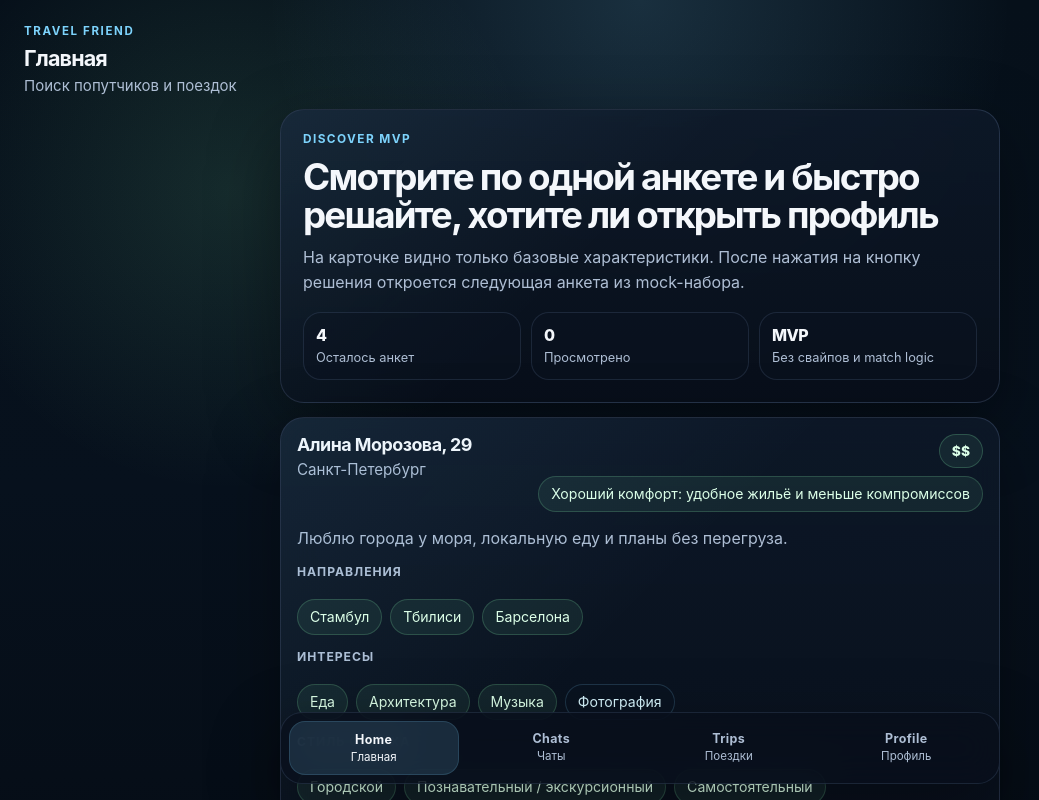
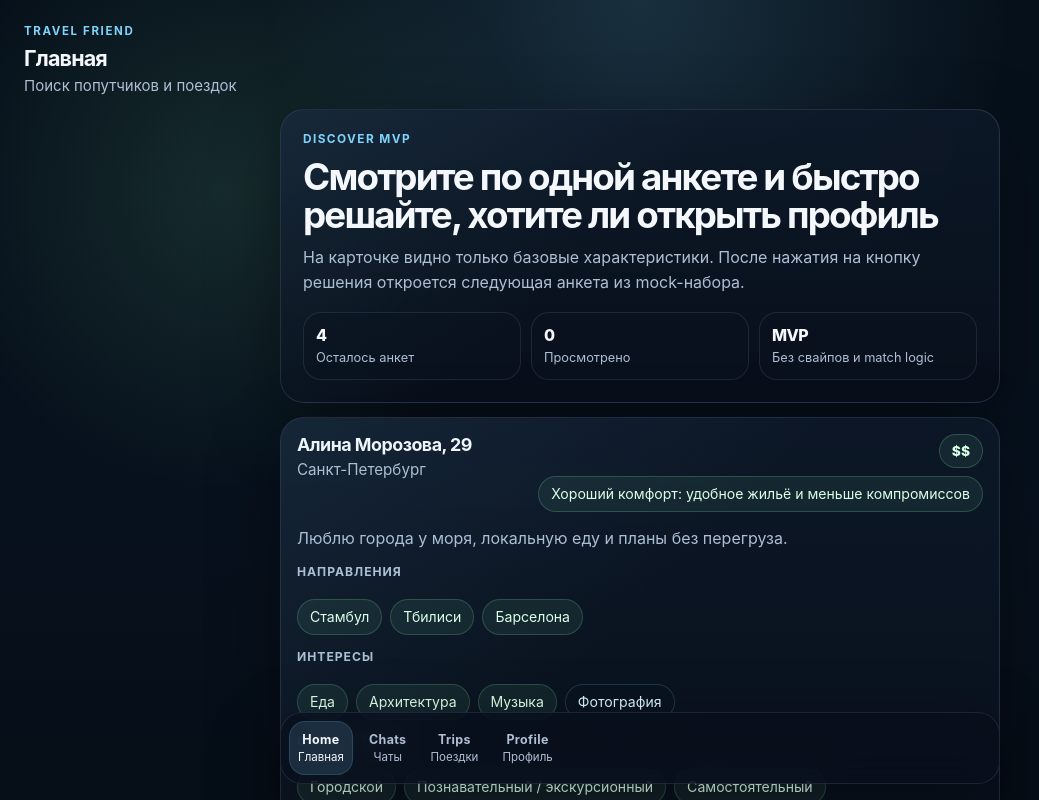
Before and after one commit to LeonidNur/travel-friend, a Next.js app in the folder apps/mini-app/: page / in a window 1280 px wide. Shown: the top 800 px of the page, without its empty margins (0-1039 px from the left). Built offline with nearby package versions, Linux system fonts and the light colour scheme.

Commit message:
Update navigation structure

```diff
--- a/apps/mini-app/app/globals.css
+++ b/apps/mini-app/app/globals.css
@@ -806,8 +806,8 @@ body[data-profile-edit-mode='true'] .app-content__frame {
   z-index: 20;
   width: min(calc(100vw - 24px), 720px);
   transform: translateX(-50%);
-  display: grid;
-  grid-template-columns: repeat(4, minmax(0, 1fr));
+  display: flex;
+  align-items: stretch;
   gap: 8px;
   padding: 8px;
   border: 1px solid rgba(165, 196, 255, 0.12);
@@ -828,6 +828,7 @@ body[data-profile-edit-mode='true'] .bottom-navigation {
   display: flex;
   flex-direction: column;
   align-items: center;
+  justify-content: center;
   gap: 4px;
   padding: 10px 8px;
   border-radius: 16px;
@@ -836,6 +837,20 @@ body[data-profile-edit-mode='true'] .bottom-navigation {
     background-color 180ms ease,
     color 180ms ease,
     transform 180ms ease;
+}
+
+.bottom-navigation__group {
+  flex: 1 1 auto;
+  min-width: 0;
+  display: grid;
+  grid-template-columns: repeat(3, minmax(0, 1fr));
+  gap: 8px;
+  padding-right: 8px;
+  border-right: 1px solid rgba(165, 196, 255, 0.12);
+}
+
+.bottom-navigation__item--profile {
+  flex: 0 0 92px;
 }
 
 .bottom-navigation__item:hover,
```
